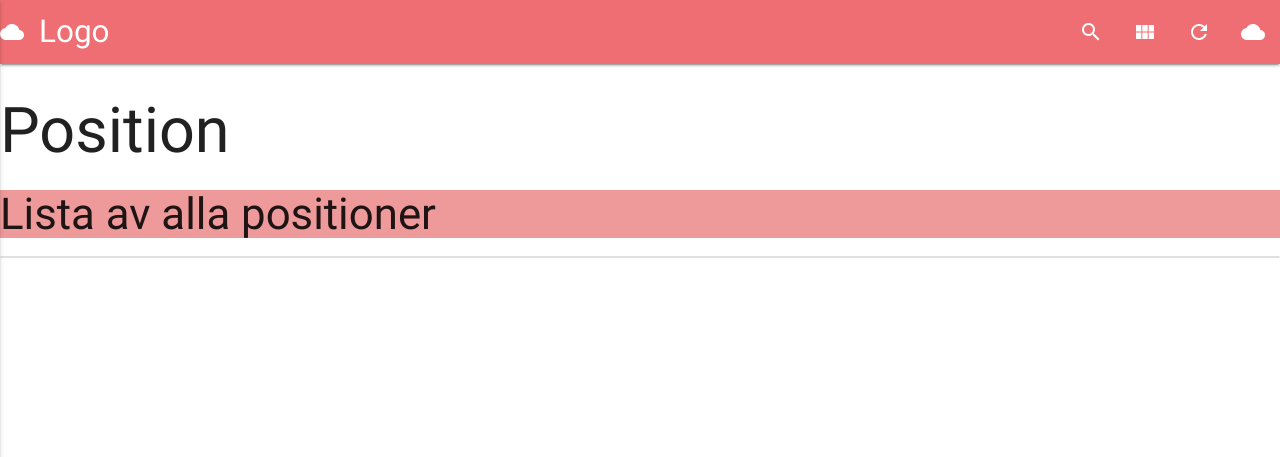
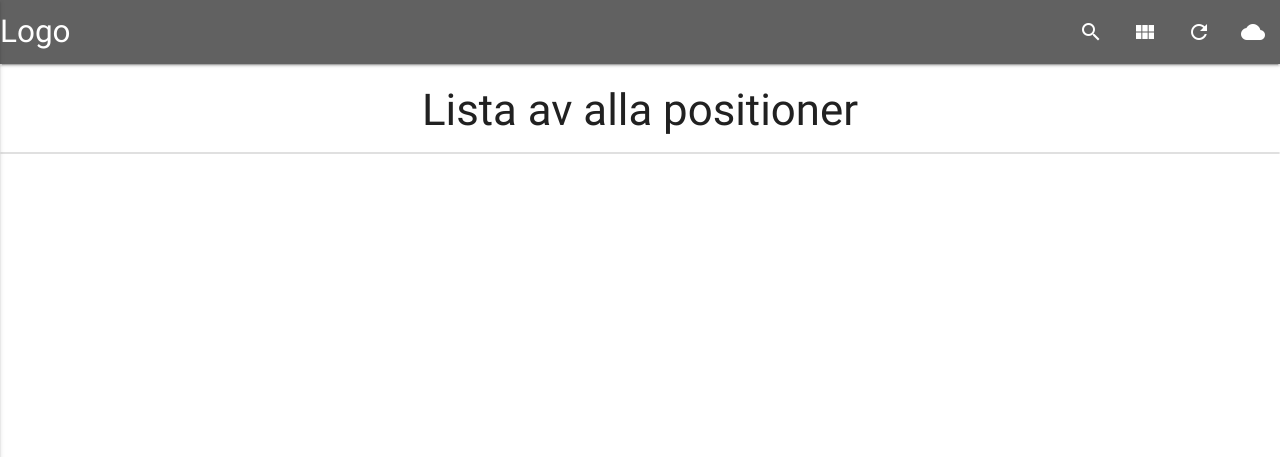
Before and after one commit to AlexanderBacklund/BachelorProject18, a Django app: page /show_position/ in a window 1280 px wide. Shown: the top 457 px of the page. Run offline with Django 3.2, Linux system fonts and the light colour scheme; some libraries are stand-ins or nearby versions.

Commit message:
ytterst lite tillagd i design

```diff
--- a/django-ui/localisation_ui/templates/show_position/index.html
+++ b/django-ui/localisation_ui/templates/show_position/index.html
@@ -1,15 +1,21 @@
 {% extends 'show_position/layout.html' %}
 
 {% block content %}
-  <h3 class="red lighten-3">Lista av alla positioner</h3>
-  <div class="collection row">
+  <h3 class="center-align">Lista av alla positioner</h3>
+
+  <!-- Collection of icon items -->
+  <ul class="collection">
     {% for u in user_positions  %}
-    <a href="#" class="col-sm-3 collection-item">{{u.u_username}} - {{u.position}}</a>
+    <li class="collection-item avatar">
+      {% load static %}
+      <img src="{% static "images/albin.jpg" %}"  alt="" class="circle ">
+      <!-- <a href="#" class=""><i class="material-icons medium left">account_box</i></a> -->
+      <span class="title">{{u.u_fullname}}</span>
+      <p>{{u.position}} </p>
+      <a href="#!" class="secondary-content"><i class="material-icons small">chat</i>
+      </a>
+    </li>
     {% endfor %}
-
-    <!--{% for u in user_positions  %}
-    <a href="#" class="col-sm-3 collection-item">{{u.u_username}} - {{u.u_position}}</a>
-    {% endfor %}-->
-  </div>
+  </ul>
 
 {% endblock %}
--- a/django-ui/localisation_ui/templates/show_position/layout.html
+++ b/django-ui/localisation_ui/templates/show_position/layout.html
@@ -26,28 +26,23 @@
 <body>
 
   <nav>
-    <div class="nav-wrapper">
-      <a href="#!" class="brand-logo"><i class="material-icons">cloud</i>Logo</a>
+    <div class="nav-wrapper grey darken-2">
+      <a href="#!" class="brand-logo">Logo</a>
       <a href="#" data-activates="mobile-demo" class="button-collapse"><i class="material-icons">menu</i></a>
       <ul class="right hide-on-med-and-down">
-        <li><a href="sass.html"><i class="material-icons">search</i></a></li>
-        <li><a href="badges.html"><i class="material-icons">view_module</i></a></li>
-        <li><a href="collapsible.html"><i class="material-icons">refresh</i></a></li>
-        <li><a href="mobile.html"><i class="material-icons">cloud</i></a></li>
+        <li><a href="#"><i class="material-icons">search</i></a></li>
+        <li><a href="#"><i class="material-icons">view_module</i></a></li>
+        <li><a href="#"><i class="material-icons">refresh</i></a></li>
+        <li><a href="#"><i class="material-icons">cloud</i></a></li>
       </ul>
       <ul class="side-nav" id="mobile-demo">
         <li><a href="#">Home</a></li>
+        <li><a href="#">Search</a></li>
+        <li><a href="#">log out</a></li>
+        <li><a href="#">information</a></li>
       </ul>
     </div>
   </nav>
-  <!--  <nav class="navbar navbar-dark bg-dark">
-  <header class="center-align">
-     Navbar content
-    <a href="#" class="col-sm-3 collection-item">Home</a>
-    <a href="/admin" class="col-sm-3 collection-item">Admin</a>
-  </header>
-  </nav>  -->
-    <h1>Position</h1>
 
   <div>
     {% block content %}
```
Also changed, not shown: django-ui/localisation_ui/show_position/views.py (line endings or trailing spaces).
